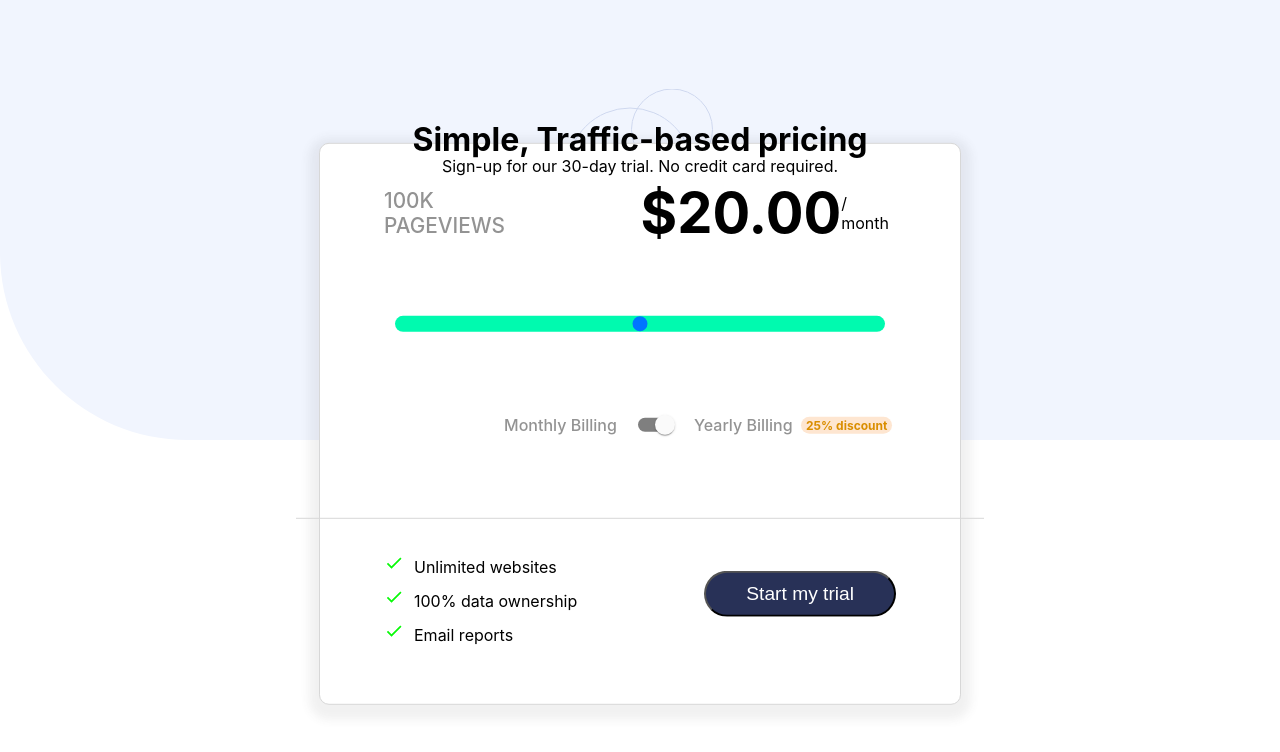
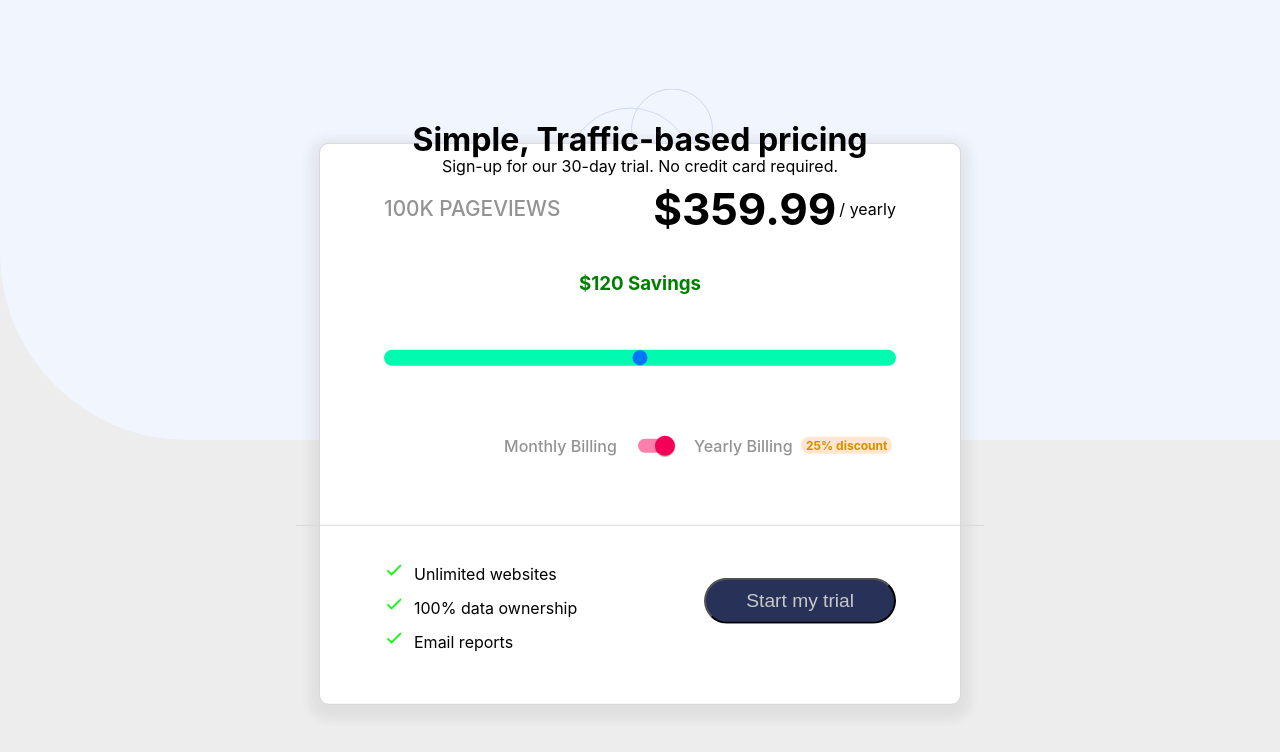
Before and after one commit to deweydc/slider-pricing-component, a React (Create React App) app: page / in a window 1280 px wide. Shown: the top 752 px of the page. Built offline with nearby package versions, Linux system fonts and the light colour scheme.

Commit message:
shows savings

```diff
--- a/src/App.css
+++ b/src/App.css
@@ -2,6 +2,6 @@
   margin: 0;
   padding: 0;
 }
-/* .App {
-  text-align: center;
-} */
+.App, html {
+  background: rgb(237, 237, 237)
+}
--- a/src/Components/PricingModule.css
+++ b/src/Components/PricingModule.css
@@ -24,6 +24,8 @@
 .header{
     display: flex;
     justify-content: space-between;
+    margin-bottom: -20px;
+    margin-top: 10px;
 }
 .page-views{
     text-transform: uppercase;
@@ -38,9 +40,14 @@
     align-self: center;
 }
 .price{
-    font-size: 3.5em;
+    font-size: 2.75em;
     font-weight: 700;
     margin-left: 90px;
+}
+
+.savings{
+    text-align: center;
+    color: green;
 }
 
 
@@ -84,10 +91,18 @@ button{
     padding: 10px 40px;
     border-radius: 50px;
     background-color: #283157;
-    color: white;
+    color: rgb(201, 201, 201);
     font-size: 1.2em;
 }
 .checkmark{
     color: rgb(8, 250, 8);
     margin: 10px 10px 0 0;
 }
+
+
+.right button:hover{
+    font: 800;
+    color: white;
+    cursor: pointer;
+
+}
--- a/src/Components/PricingModule.jsx
+++ b/src/Components/PricingModule.jsx
@@ -6,30 +6,57 @@ import './PricingModule.css';
 
 const PricingModule = () => {
 
+
+    let [max, setMax] = useState(69.99);
+    let [min, setMin] = useState(9.99);
+    let [step, setStep] = useState(6);
+
+    let [priceList, setPriceList] = useState([])
+
+
+
     //setting state for Price
-    const [price, setPrice] = useState(20);
+    const [price, setPrice] = useState(39.99);
+    //setting duration of subscription
+    const [monthly, setMonthly] = useState(true);
+
+    const handleToggle = () => {
+        monthly ? setMonthly(false) : setMonthly(true)
+    }
+
+    //setting logic fo var for yearly price
+    let yearlyPrice = Math.round(price * 12 - (price * 12 * 0.25)) - .01.toFixed(2)
+
+    let savings = Math.round(price * 12 * .25)
+
 
     return (
         <div className='container'>
             <div className="header">
                 <span className="page-views">100k pageviews</span>
-                <span className="price">${price}.00</span>
-                <span className="pricing"> / month</span>
+
+                {!monthly ? <span className="price">${price}</span> : <span className="price">${yearlyPrice}</span>}
+                {!monthly ? <span className="pricing">/ monthly</span> : <span className="pricing">/ yearly</span>}
             </div>
 
+            {
+                monthly ?
+                    <h3 className="savings">${savings} Savings</h3> :
+                    <h3></h3>
+            }
+
             <SliderComponent
-                defaultPrice={20}
+                defaultPrice={39.99}
                 onChange={e => setPrice(e.target.value)}
                 price={price}
-
             />
 
             <div className="duration">
                 <span>Monthly Billing</span>
                 <Switch
-                    defaultChecked
-                    color="default"
-                    inputProps={{ 'aria-label': 'checkbox with default color' }}
+                    checked={monthly}
+                    onClick={handleToggle}
+
                 />
                 <span>Yearly Billing</span>
                 <span className="discount">25% discount</span>
--- a/src/Components/Slider.css
+++ b/src/Components/Slider.css
@@ -4,11 +4,10 @@
     width: 100%;
 }
 input[type="range"]::-webkit-slider-runnable-track{
-    width: 80%;
-    height: 1.2em;
     cursor: pointer;
     background-color: rgb(0, 250, 175);
     border-radius: 10px;
+    -webkit-appearance: none;
 }
 
 
@@ -16,9 +15,10 @@ input[type="range"]{
     width: 80%;
 }
 
-.slider{
-    height: 100%;
-    margin: 0 75px;
-    background-color: rgb(0, 250, 175);
-    border-radius: 10px;
+input[type="range"]::-webkit-slider-thumb{
+    -webkit-appearance: none;
 }
+input[type="range"]::-webkit-slider-thumb:hover{
+    background-color: red;
+    -webkit-appearance: none;
+}
--- a/src/Components/Slider.jsx
+++ b/src/Components/Slider.jsx
@@ -3,9 +3,12 @@ import React, { useState } from "react";
 
 import './Slider.css';
 import 'react-input-range/lib/css/index.css';
+import { MaximizeTwoTone } from "@material-ui/icons";
 
-//destructure props from Pricingmodule
+//destructure props from pricingModule
 const SliderComponent = ({ onChange, defaultPrice }) => {
+
+
 
     return (
         <div>
@@ -13,12 +16,14 @@ const SliderComponent = ({ onChange, defaultPrice }) => {
                 <input
                     className='slider'
                     type="range"
-                    min={10}
-                    max={30}
-                    step={10}
+                    list='prices'
+                    min={9.99}
+                    max={69.99}
+                    step={6}
                     onChange={onChange}
                     defaultValue={defaultPrice}
                 />
+
             </div >
         </div>
     )
```
